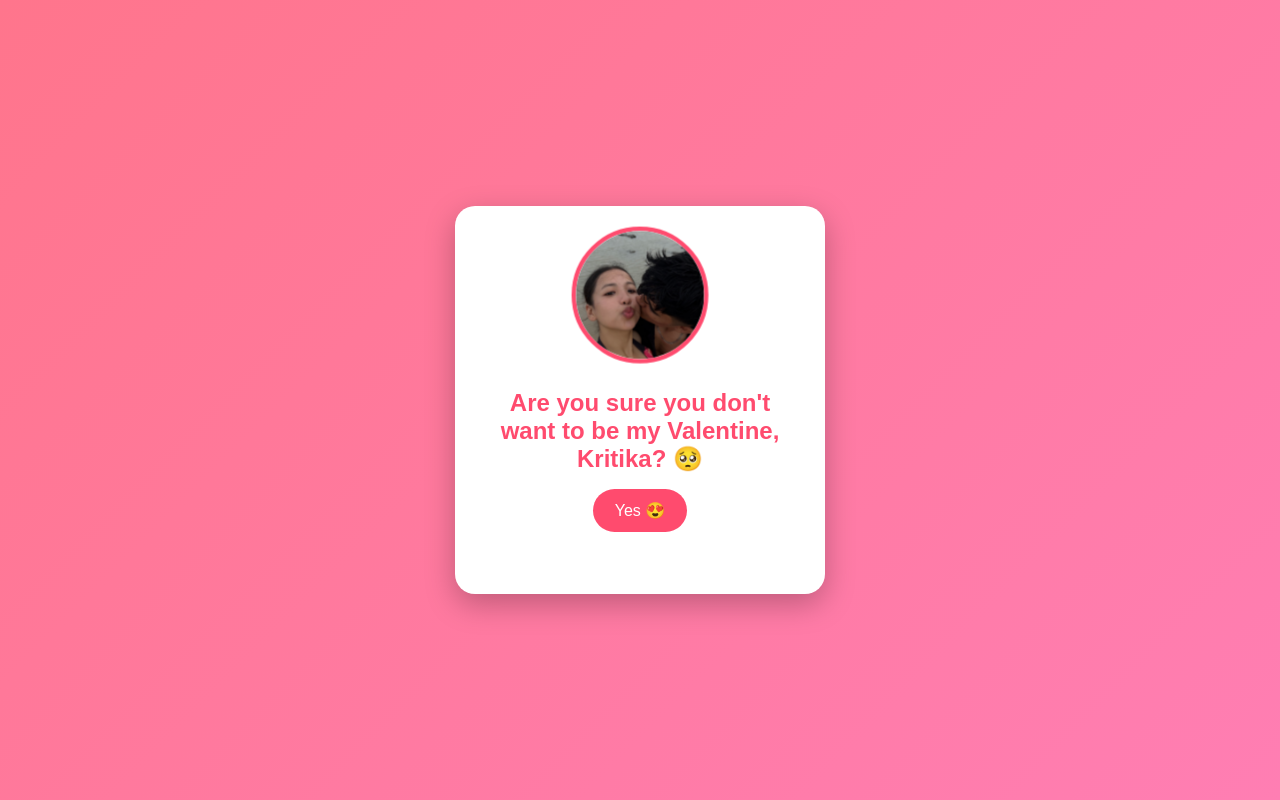
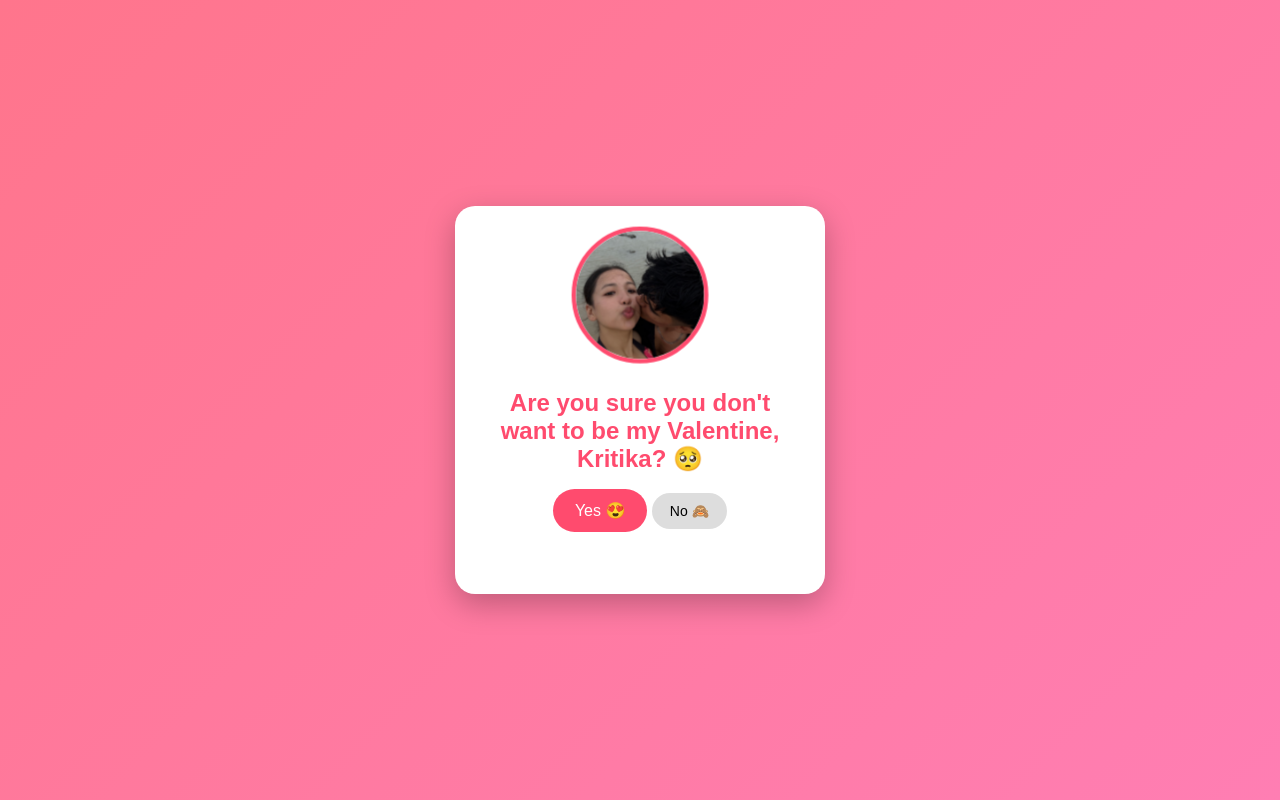
Before and after one commit to bijay6579/valentine-website-kattu, a plain HTML site: page index.html in a window 1280 px wide. Both pictures are taken after a click on the button "No 🙈". Shown: the top 800 px of the page. Drawn offline with Linux system fonts and the light colour scheme.

Commit message:
index.html

```diff
--- a/index.html
+++ b/index.html
@@ -67,7 +67,12 @@ cursor:pointer;
 }
 
 #yes{background:#ff4b6e;color:white;}
-#no{background:#ddd;position:absolute;}
+#no{
+  background:#ddd;
+  position:relative;
+  padding:10px 18px; /* slightly smaller */
+  font-size:14px;   /* not too small */
+}
 
 .love{
 display:none;
@@ -115,7 +120,9 @@ const questions = [
   "Please be my Valentine, Kritika 💖",
   "Kritika, I promise I'll make you smile every day 😘",
   "Life is sweeter with you, Kritika — be mine? 🌹",
-  "Last chance Kritika… will you be my Valentine? 💞"
+  "My heart already chose you, Kritika ❤️",
+  "I can’t imagine Valentine’s without you, Kritika 💞",
+  "Last chance Kritika… will you be my Valentine? ✨"
 ];
 let i=0;
 
@@ -126,14 +133,12 @@ const love=document.getElementById("loveMsg");
 const card=document.getElementById("card");
 const photo=document.getElementById("mainPhoto");
 
-noBtn.onclick=next;
-noBtn.ontouchstart=next;
+noBtn.onclick = next;
+noBtn.ontouchstart = next;
 
 function next(){
-i=(i+1)%questions.length;
-q.textContent=questions[i];
-noBtn.style.left=Math.random()*(window.innerWidth-100)+"px";
-noBtn.style.top=Math.random()*(window.innerHeight-100)+"px";
+  i = (i + 1) % questions.length;
+  q.textContent = questions[i];
 }
 
 yesBtn.onclick=()=>{
```
